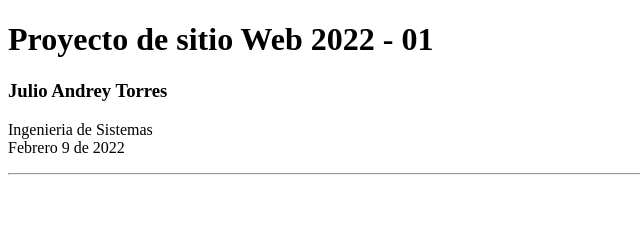
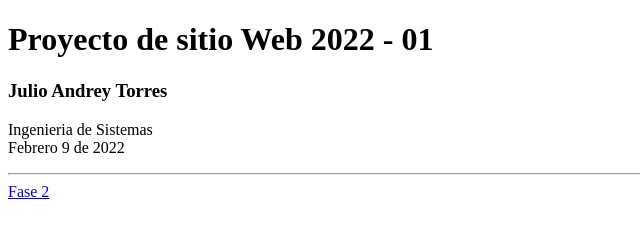
Before and after one commit to JulioTorres2022/DSW-JulioTorres, a plain HTML site: page index.html in a window 1280 px wide. Shown: the full height of the page, 0-640 px from the left. Drawn offline with Linux system fonts and the light colour scheme.

Commit message:
Update index.html
Enlace Fase 2

```diff
--- a/index.html
+++ b/index.html
@@ -14,5 +14,6 @@
         Febrero 9 de 2022 <br>
     </p>
     <hr>
+    <a href="Fase 2/Design.html">Fase 2</a><br>
 </body>
 </html>
```
